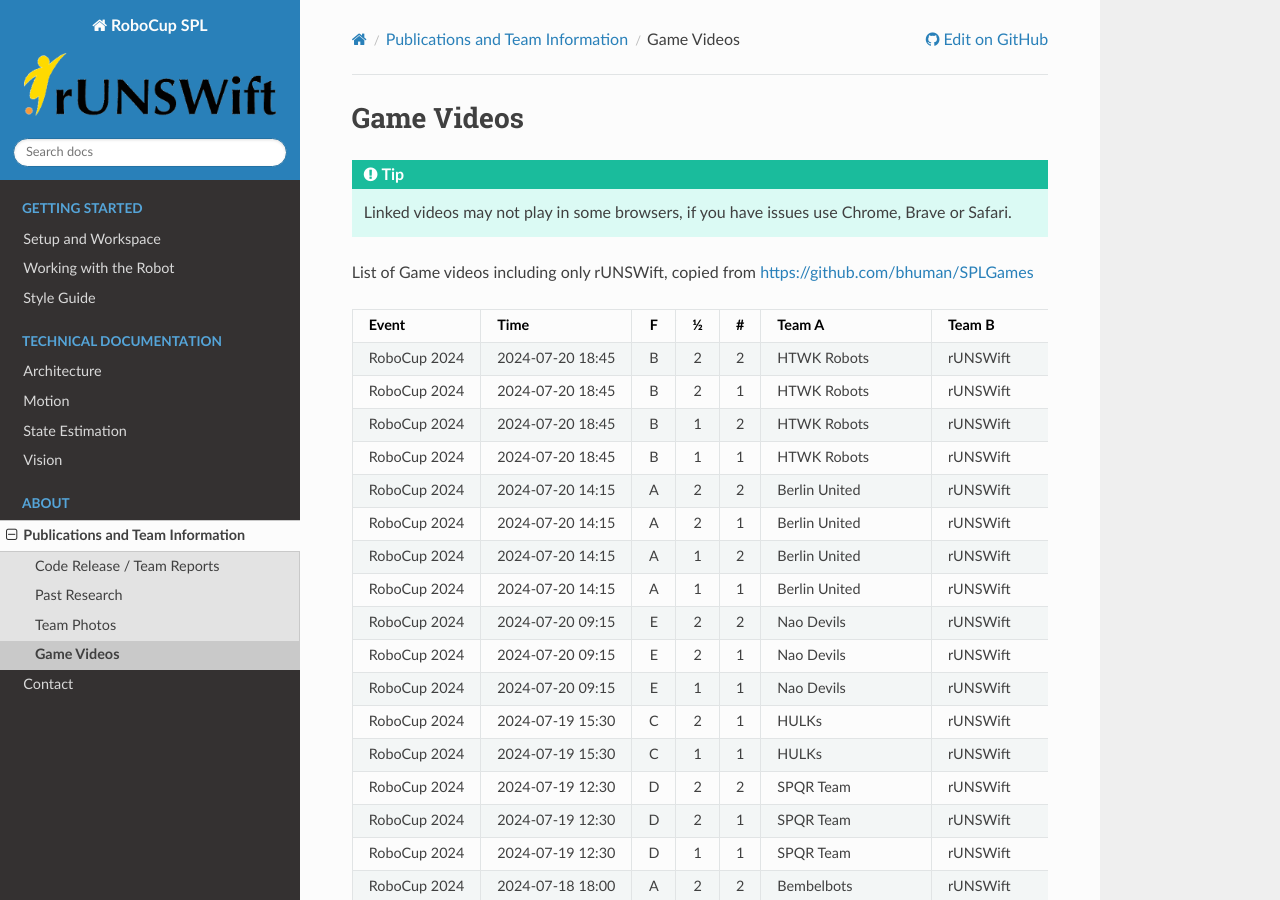
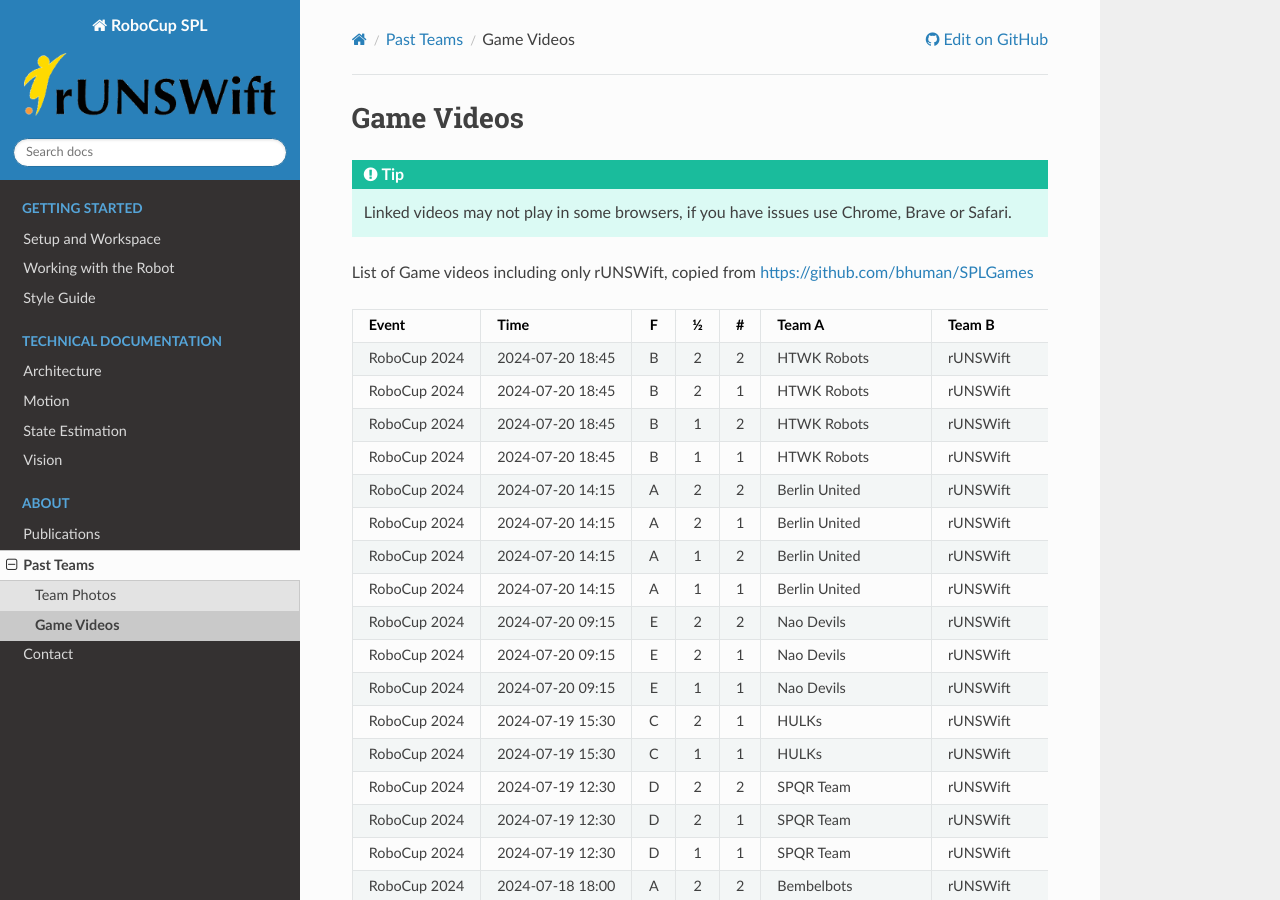
Before and after one commit to UNSWComputing/rUNSWift-docs, a Sphinx documentation site: the page built from source/past_teams/game_videos.md, in a window 1280 px wide and 900 px high. Built offline with Sphinx 7.4.7 and the Read the Docs theme 3.1.0, drawn with Linux system fonts in a browser that asks for light colours; pages that are not in the unit, such as notebooks, are missing from menus.

Commit message:
happy with this restructure

```diff
--- a/source/index.rst
+++ b/source/index.rst
@@ -41,5 +41,6 @@
    :maxdepth: 2
    :caption: About
 
-   publications_and_team_information/index
+   publications/index
+   past_teams/index
    contact
--- /dev/null
+++ b/source/past_teams/index.rst
@@ -0,0 +1,9 @@
+##########
+Past Teams
+##########
+
+.. toctree::
+   :maxdepth: 2
+
+   team_photos
+   game_videos
--- /dev/null
+++ b/source/publications/index.rst
@@ -0,0 +1,9 @@
+############
+Publications
+############
+
+.. toctree::
+   :maxdepth: 2
+
+   code_releases_team_reports
+   past_research
--- a/source/publications_and_team_information/index.rst
+++ /dev/null
@@ -1,11 +0,0 @@
-#################################
-Publications and Team Information
-#################################
-
-.. toctree::
-   :maxdepth: 2
-
-   code_releases_team_reports
-   past_research
-   team_photos
-   game_videos
```
Also changed, not shown: source/past_teams/game_videos.md (renamed from source/publications_and_team_information/game_videos.md), source/past_teams/team_photos.rst (renamed from source/publications_and_team_information/team_photos.rst), source/publications/code_releases_team_reports.rst (renamed from source/publications_and_team_information/code_releases_team_reports.rst), source/publications/past_research.rst (renamed from source/publications_and_team_information/past_research.rst).
